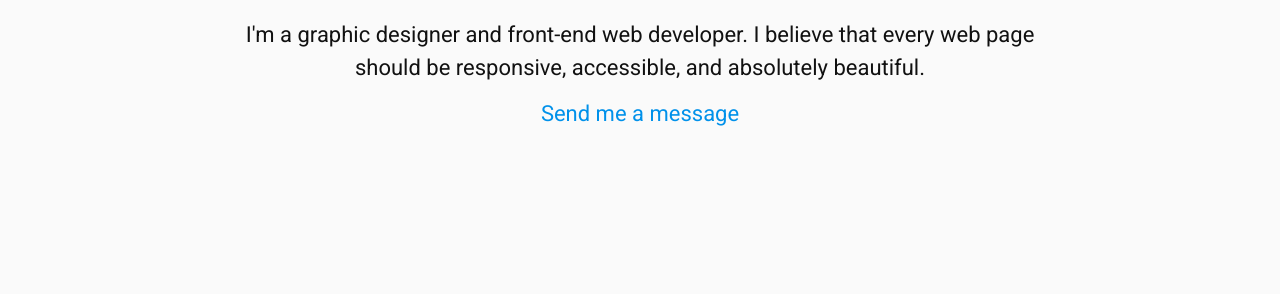
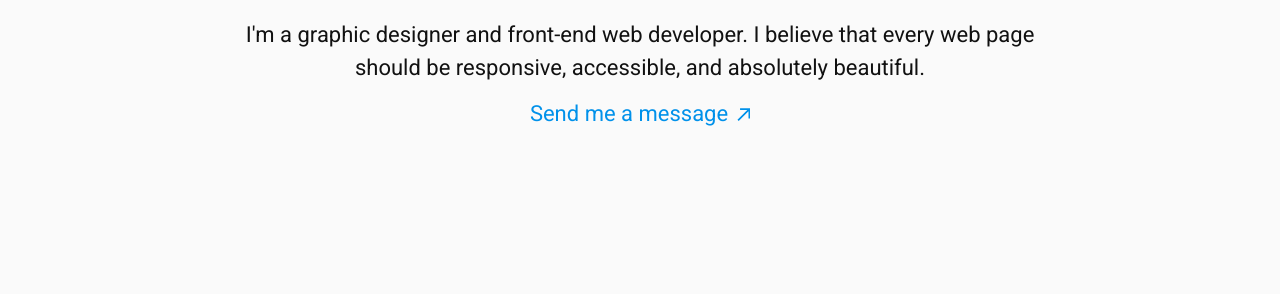
Before and after one commit to matthewpeixoto/matthewpeixoto.ca, a Jekyll site: the page built from index.html, in a window 1280 px wide. Shown: the part 167-461 px from the top of the page. Built offline with Jekyll 4.4.1, drawn with Linux system fonts in a browser that asks for light colours.

Commit message:
Clean up

```diff
--- /dev/null
+++ b/_includes/btn-icon.html
@@ -0,0 +1,6 @@
+<a class="btn btn-link btn-link-icon" href="{{include.href}}">
+  <span class="link-text">{{include.text}}</span>
+  <i class="icon i-link">
+    <svg><use xlink:href="../../images/icons.svg#external-link" /></svg>
+  </i>
+</a>
--- a/_layouts/default.html
+++ b/_layouts/default.html
@@ -37,8 +37,9 @@
   </main>
 
   <footer class="footer gutter color-light" role="contentinfo" id="data-author" itemprop="author" itemscope itemtype="https://schema.org/Person">
-    <div class="wrapper pad-t-2 pad-b-2">
-      <p>&copy; <span itemprop="name">Matthew Peixoto</span>
+    <div class="wrapper pad-t pad-b">
+      <div class="milli">
+        <p class="push-1-2">&copy; <span itemprop="name">Matthew Peixoto</span>
         <ul class="list-group-inline push-0 footer-contact">
           <li class="push w-1">Send me a message at <a class="btn-link" itemprop="email" href="mailto:hey@matthewpeixoto.ca">hey@matthewpeixoto.ca</a></li>
           <li class="push-r"><a class="btn-link" href="https://github.com/matthewpeixoto">GitHub</a></li>
@@ -46,6 +47,7 @@
           <li><a class="btn-link" href="https://vimeo.com/matthewpeixoto">Vimeo</a></li>
         </ul>
       </div>
+    </div>
   </footer>
 
 </body>
--- a/css/buttons.css
+++ b/css/buttons.css
@@ -26,6 +26,19 @@
   text-decoration: underline;
 }
 
+.btn-link-icon:hover {
+  text-decoration: none;
+}
+
+.btn-link-icon:hover .link-text {
+  text-decoration: underline;
+}
+
+.i-link {
+  height: 1em;
+  width: .75em;
+}
+
 a:focus,
 [tabindex="0"]:focus,
 details:focus,
--- a/css/dive.css
+++ b/css/dive.css
@@ -1,7 +1,3 @@
-.video-wrapper {
-  max-width: calc(56rem - (1.3rem + 1.3rem));
-}
-
 .video-container {
   background-color: #000;
 }
@@ -13,10 +9,6 @@
     padding-bottom: 2.8rem;
   }
 
-  .video-wrapper {
-    max-width: calc(56rem - (1.4rem + 1.4rem));
-  }
-
 }
 
 @media only screen and (min-width: 67em) {
@@ -26,8 +18,4 @@
     padding-bottom: 3rem;
   }
 
-  .video-wrapper {
-    max-width: calc(56rem - (1.5rem + 1.5rem));
-  }
-
 }
--- a/index.html
+++ b/index.html
@@ -7,10 +7,10 @@ theme: light
 
 <section class="push-1-2">
   <div class="theme-ultralight">
-    <div class="text-center pad-t-2 pad-b-2 gutter">
+    <div class="mega text-center pad-t-2 pad-b-2 gutter">
       <h2 class="exa push-1-2">Hey, I'm Matt.</h2>
-      <p class="mega push-1-2 max-length">I'm a <strong>graphic designer</strong> and <strong>front-end web developer</strong>. I believe that every web page should be responsive, accessible, and absolutely beautiful.</p>
-      <a class="btn-link mega" href="mailto:hey@matthewpeixoto.ca">Send me a message</a>
+      <p class="push-1-2 max-length">I'm a <strong>graphic designer</strong> and <strong>front-end web developer</strong>. I believe that every web page should be responsive, accessible, and absolutely beautiful.</p>
+      {% include btn-icon.html text="Send me a message" href="mailto:hey@matthewpeixoto.ca" %}
     </div>
     <div>
       <figure class="unit-image unit-image-intro push-0 center-block"></figure>
```
Also changed, not shown: dive.html (+8 -5 lines), images/icons.svg. Lines whose indentation alone changed are shown as unchanged.
